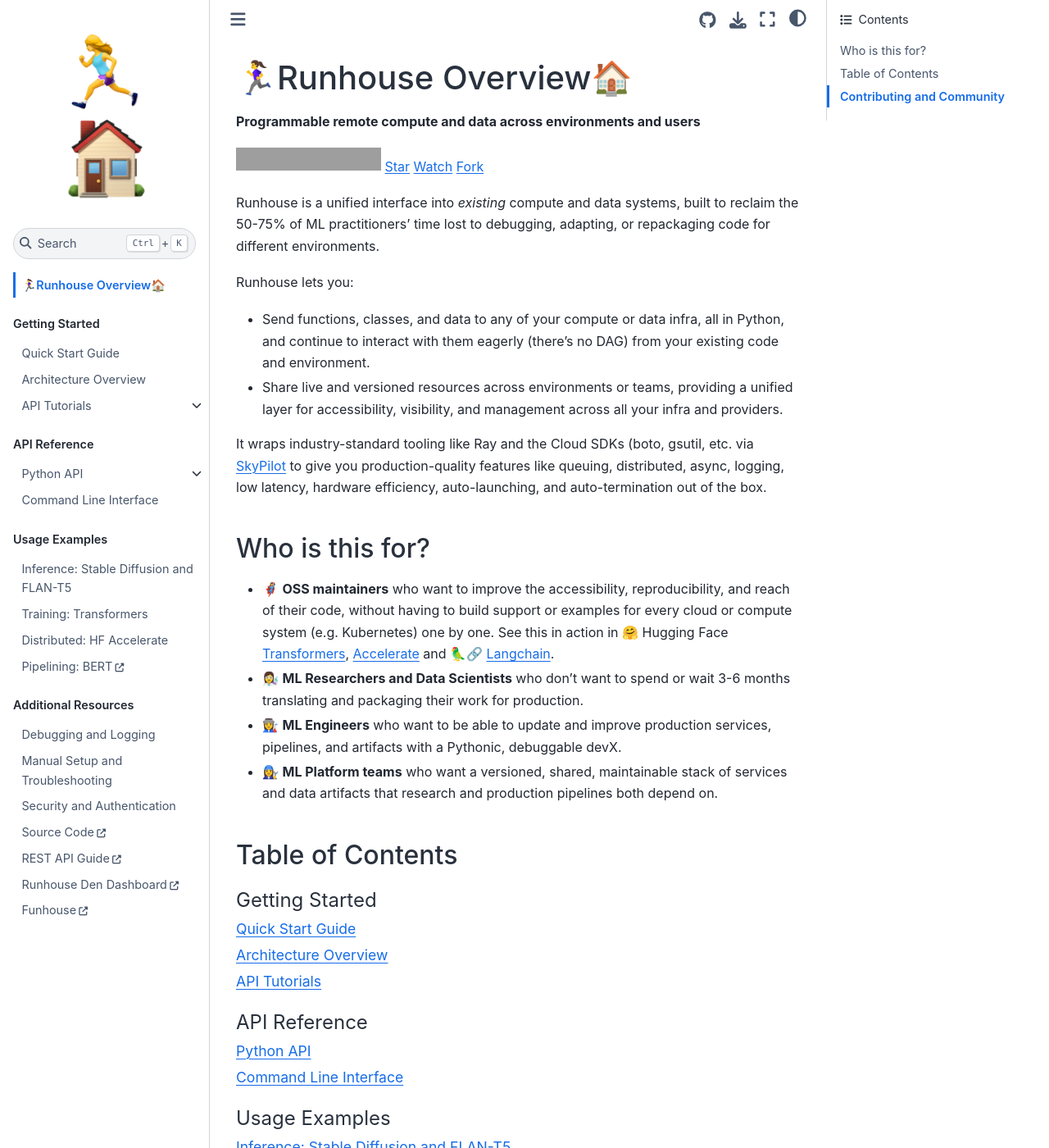
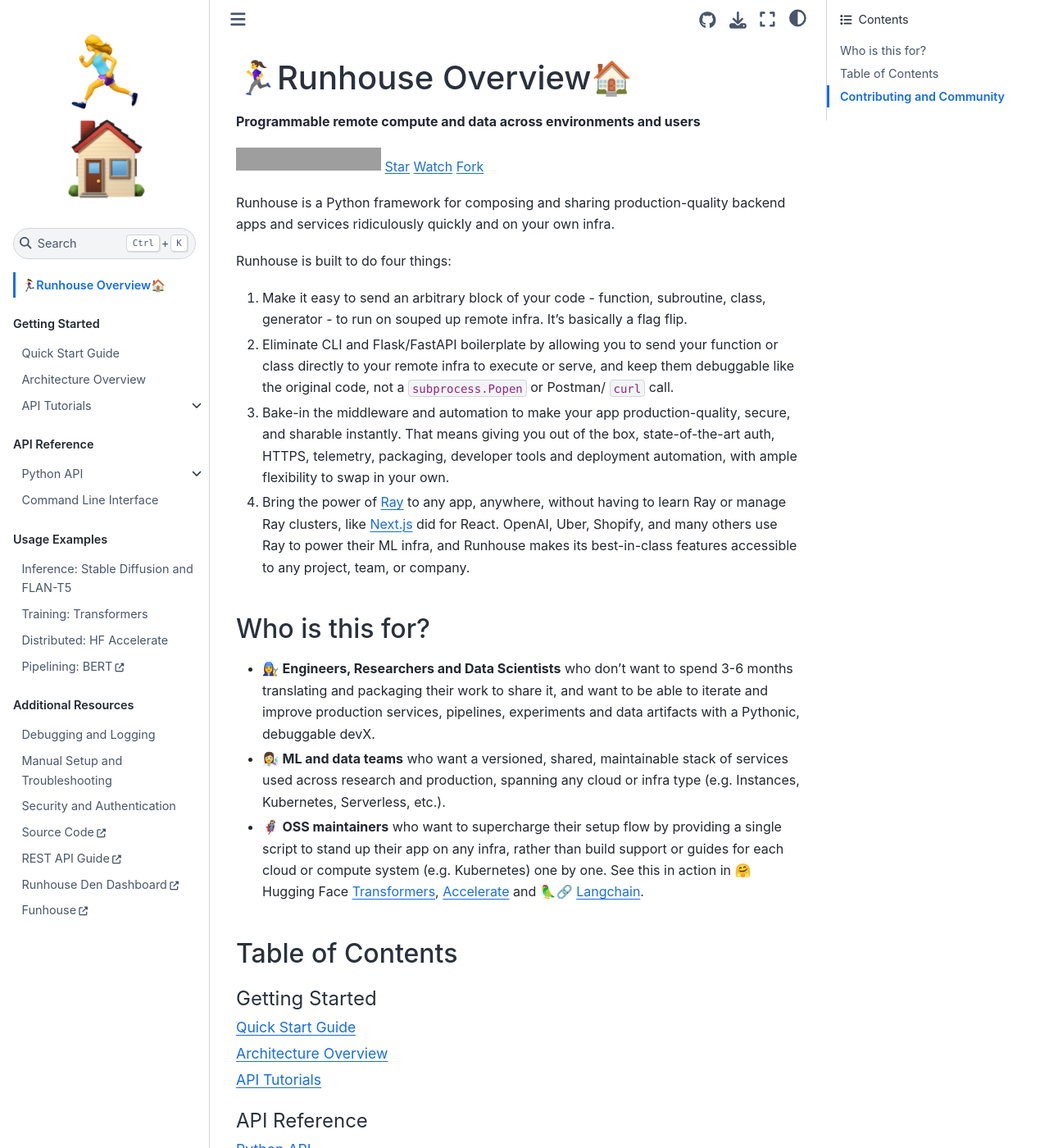
Before and after one commit to run-house/runhouse, a Sphinx documentation site: the page built from docs/index.rst, in a window 1280 px wide and 1400 px high. Shown: the whole window at 82% size. Built offline with Sphinx 7.4.7 and the Sphinx Book theme 1.1.4, drawn with Linux system fonts in a browser that asks for light colours; grey boxes are pictures that could not be loaded.

Commit message:
Use updated readme for docs front page (#314)

```diff
--- a/docs/index.rst
+++ b/docs/index.rst
@@ -17,37 +17,33 @@
    <a class="github-button" href="https://github.com/run-house/runhouse/fork" data-icon="octicon-repo-forked" data-size="large" aria-label="Fork run-house/runhouse on GitHub">Fork</a>
    </p>
 
-Runhouse is a unified interface into *existing* compute and data systems, built to reclaim
-the 50-75% of ML practitioners' time lost to debugging, adapting, or repackaging code
-for different environments.
+Runhouse is a Python framework for composing and sharing production-quality backend apps and services ridiculously quickly and on your own infra.
 
-Runhouse lets you:
+Runhouse is built to do four things:
 
-* Send functions, classes, and data to any of your compute or data infra, all in Python, and continue to
-  interact with them eagerly (there's no DAG) from your existing code and environment.
-* Share live and versioned resources across environments or teams, providing a unified layer for
-  accessibility, visibility, and management across all your infra and providers.
-
-It wraps industry-standard tooling like Ray and the Cloud SDKs (boto, gsutil, etc. via `SkyPilot <https://github.com/skypilot-org/skypilot/>`_
-to give you production-quality features like queuing, distributed, async, logging, low latency, hardware efficiency, auto-launching, and auto-termination out of the box.
+1. Make it easy to send an arbitrary block of your code - function, subroutine, class, generator - to run on souped up
+   remote infra. It's basically a flag flip.
+2. Eliminate CLI and Flask/FastAPI boilerplate by allowing you to send your function or class directly to your remote
+   infra to execute or serve, and keep them debuggable like the original code, not a ``subprocess.Popen`` or
+   Postman/ ``curl`` call.
+3. Bake-in the middleware and automation to make your app production-quality, secure, and sharable instantly. That means
+   giving you out of the box, state-of-the-art auth, HTTPS, telemetry, packaging, developer tools and deployment
+   automation, with ample flexibility to swap in your own.
+4. Bring the power of `Ray <https://www.ray.io/>`_ to any app, anywhere, without having to learn Ray or manage Ray clusters,
+   like `Next.js <https://nextjs.org/>`_ did for React. OpenAI, Uber, Shopify, and many others use Ray to power their ML
+   infra, and Runhouse makes its best-in-class features accessible to any project, team, or company.
 
 Who is this for?
 ----------------
 
-* 🦸‍♀️ **OSS maintainers** who want to improve the accessibility, reproducibility, and reach of their code,
-  without having to build support or examples for every cloud or compute system (e.g. Kubernetes) one by one.
+* 👩‍🔧 **Engineers, Researchers and Data Scientists** who don't want to spend 3-6 months translating and packaging their work to share it, and want to be able to iterate and improve production services, pipelines, experiments and data artifacts with a Pythonic, debuggable devX.
+
+* 👩‍🔬 **ML and data teams** who want a versioned, shared, maintainable stack of services used across research and production, spanning any cloud or infra type (e.g. Instances, Kubernetes, Serverless, etc.).
+
+* 🦸‍♀️ **OSS maintainers** who want to supercharge their setup flow by providing a single script to stand up their app on any infra, rather than build support or guides for each cloud or compute system (e.g. Kubernetes) one by one.
   See this in action in 🤗 Hugging Face `Transformers <https://github.com/huggingface/transformers/blob/main/examples/README.md#running-the-examples-on-remote-hardware-with-auto-setup>`_,
   `Accelerate <https://github.com/huggingface/accelerate/blob/main/examples/README.md#simple-multi-gpu-hardware-launcher>`_
   and 🦜🔗 `Langchain <https://python.langchain.com/en/latest/modules/models/llms/integrations/runhouse.html>`_.
-
-* 👩‍🔬 **ML Researchers and Data Scientists** who don't want to spend or wait 3-6 months translating and packaging
-  their work for production.
-
-* 👩‍🏭 **ML Engineers** who want to be able to update and improve production services, pipelines, and artifacts with a
-  Pythonic, debuggable devX.
-
-* 👩‍🔧 **ML Platform teams** who want a versioned, shared, maintainable stack of services and data artifacts that
-  research and production pipelines both depend on.
 
 
 Table of Contents
```
